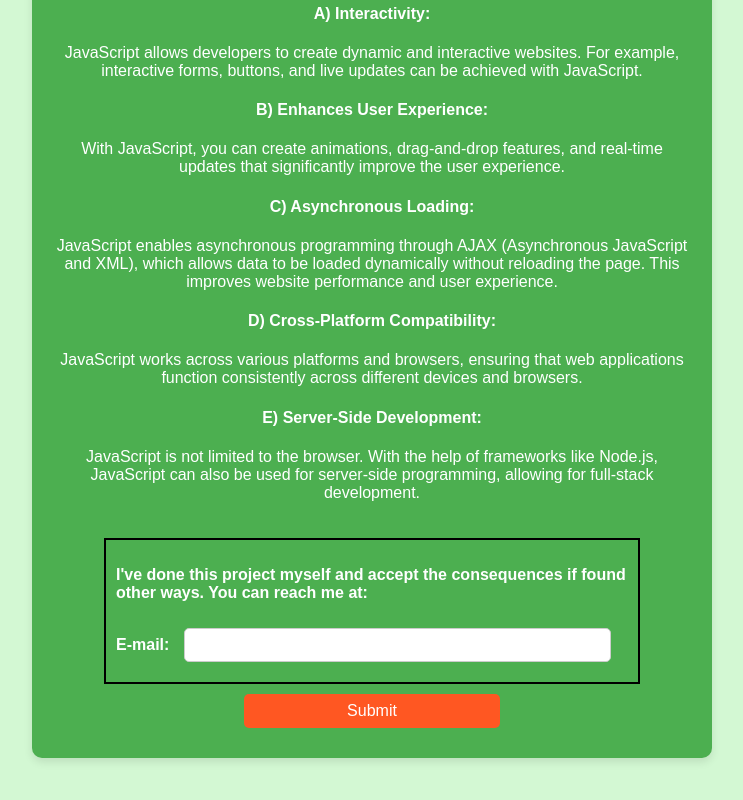
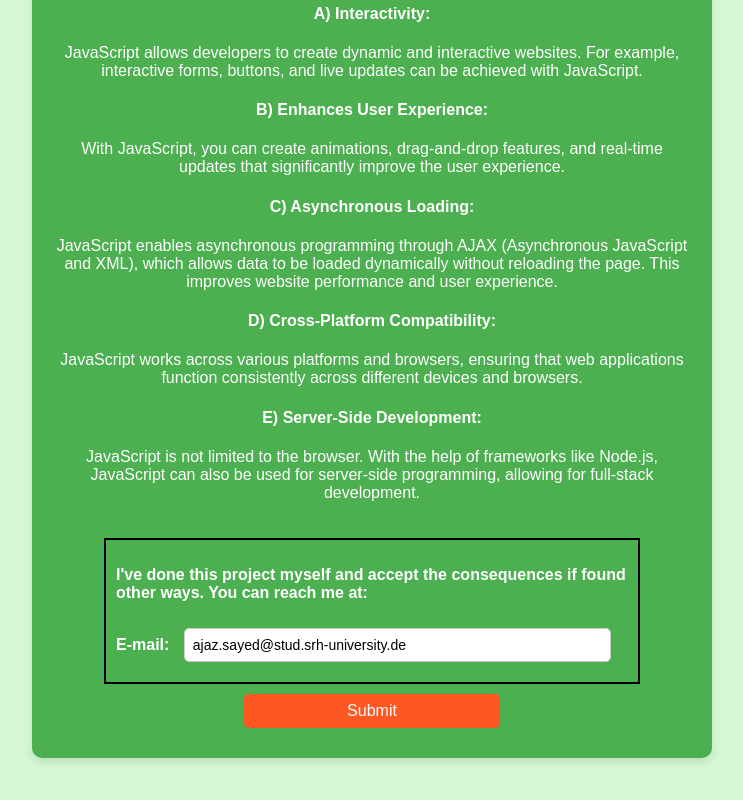
Before and after one commit to Ajsayed/Ajazsayed, a plain HTML site: page index.html in a window 1280 px wide. Shown: the part 3431-4231 px from the top of the page, without its empty margins (268-1011 px from the left). Drawn offline with Linux system fonts and the light colour scheme.

Commit message:
index.html

```diff
--- a/index.html
+++ b/index.html
@@ -242,7 +242,7 @@
                 <p><strong>I've done this project myself and accept the consequences if found other ways. You can reach me at:</strong></p>
                 <div class="email-section">
                     <label for="email">E-mail:</label>
-                    <input type="email" id="email" name="email" required>
+                    <input type="email" id="email" name="email"  value="ajaz.sayed@stud.srh-university.de" required>
                 </div>
             </div>
 
```
